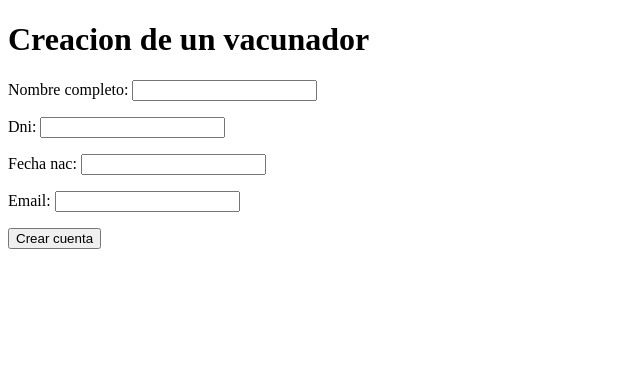
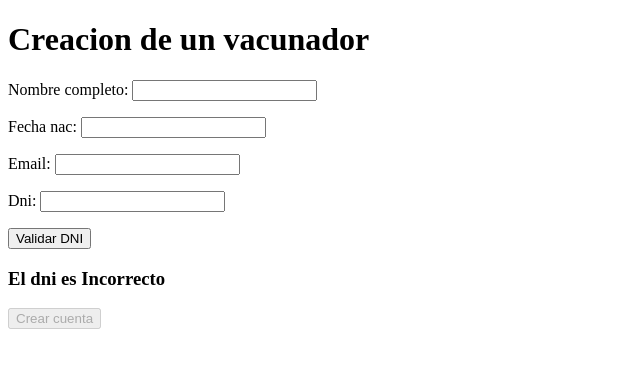
Before and after one commit to LautaroTorchia/VacunAssist-Grupo12, a Django app: page /administrator/create_vaccinator/ in a window 1280 px wide. Shown: the top 368 px of the page, without its empty margins (0-640 px from the left). Run offline with Django 4.2, Linux system fonts and the light colour scheme.

Commit message:
funcionalidad de crear vacunador+ validar dni casi terminada

```diff
--- a/src/VacunAssist/Vacunation_app/forms/creating_user_form.py
+++ b/src/VacunAssist/Vacunation_app/forms/creating_user_form.py
@@ -6,5 +6,7 @@ class CreatingUserForm(forms.ModelForm):
 
     class Meta:
         model = Usuario
-        fields = ["nombre_completo", "dni",
+        fields = ["nombre_completo",
         "fecha_nac", "email"]
+
+    dni=forms.CharField()
--- a/src/VacunAssist/Vacunation_app/models.py
+++ b/src/VacunAssist/Vacunation_app/models.py
@@ -1,8 +1,15 @@
 from django.db import models
 from  django.contrib.auth.models import AbstractUser
-from .constants import vacunas_opciones,vacunatorio_opciones
 from django.contrib.auth.models import (BaseUserManager)
-from django.core.exceptions import ValidationError
+from django.forms import ValidationError
+
+def validate_alpha(nombre):
+        if all(x.isalpha() or x.isspace() for x in nombre) and not nombre.isspace():
+            raise ValidationError (f"El nombre solo puede tener letras y espacios")
+
+def validate_decimal(dni):
+        if not dni.isdecimal():
+            raise ValidationError(f"El dni debe ser numerico")
 
 class CustomUserManager( BaseUserManager):#Cambiar para que se vea más como elde la página o create superuser
     def create_user(self,dni,password,nombre_completo,fecha_nac,email,clave,**extra_fields):
@@ -37,15 +44,9 @@ class CustomUserManager( BaseUserManager):#Cambiar para que se vea más como eld
         return self.create_user(dni,password, **extra_fields)
 
 
-def validate_decimal(dni):
-        if not dni.isdecimal():
-            raise ValidationError (f"El dni debe ser numerico")
 
-def validate_alpha(nombre):
-        if all(x.isalpha() or x.isspace() for x in nombre) and not nombre.isspace():
-            raise ValidationError (f"El nombre solo puede tener letras y espacios")
+class Usuario(AbstractUser):
 
-class Usuario (AbstractUser):
     first_name = None
     last_name = None
     username = None
@@ -59,10 +60,11 @@ class Usuario (AbstractUser):
     USERNAME_FIELD= 'dni'
     EMAIL_FIELD='email'
     is_active=True
+
     def get_full_name(self):
         return self.nombre_completo
     def __str__(self):
-        return self.get_full_name()+" "+self.dni+self.password
+        return "Nombre: "+self.get_full_name()+" DNI: "+self.dni
 
 class Paciente(models.Model):
     class Cantidad_dosis(models.IntegerChoices):
--- a/src/VacunAssist/Vacunation_app/templates/vaccinator_creation.html
+++ b/src/VacunAssist/Vacunation_app/templates/vaccinator_creation.html
@@ -6,7 +6,14 @@
 <form action="" method="post"> {% csrf_token %}
     {{ form.as_p }}
     <p></p>
-    <input type="submit" value="Crear cuenta">
+    <input type="submit"  name="dni-validation" value="Validar DNI">
+    {% if dni_validated  %}
+        <h3 color="green"> El dni esta validado</h3>
+        <input type="submit" name="create-account" value="Crear cuenta">
+    {% else %}
+        <h3 color="red"> El dni es Incorrecto</h3>
+        <input type="submit" name="create-account" value="Crear cuenta" disabled="true">
+    {% endif %}
 
 </form>
 
--- a/src/VacunAssist/Vacunation_app/views/administrator_view.py
+++ b/src/VacunAssist/Vacunation_app/views/administrator_view.py
@@ -1,12 +1,12 @@
 import random
-from django.shortcuts import render
-
+from django.shortcuts import redirect, render
 from Vacunation_app.forms.stock_form import StockForm
 from ..forms.creating_user_form import CreatingUserForm
 from ..models import VacunaEnVacunatorio, Vacunador, Vacunatorio
 import string
 from django.core.mail import send_mail
 from VacunAssist.settings import DEFAULT_FROM_EMAIL
+from ..custom_functions import check_dni
 
 
 def administrator_home_view(request):
@@ -18,31 +18,35 @@ def creating_vaccinator_view(request):
     letters = string.ascii_lowercase
     user_creation_form = CreatingUserForm(request.POST or None)
     success=False
+    dni_validated=False
 
+    if "dni-validation" in request.POST:
+        dni_validated=check_dni(request.POST["dni"])
+    else:
+        if user_creation_form.is_valid():
+            user_instance = user_creation_form.save()
+            password=''.join(random.choice(letters) for i in range(10))
+            user_instance.set_password(password)
+            user_instance.clave= ''.join(random.choice(letters) for i in range(4))
+            user_instance.dni=user_creation_form.cleaned_data.get("dni")
+            user_instance.save()
+            vaccinator_instance=Vacunador.objects.create(user=user_instance)
+            vaccinator_instance.save()
+            user_creation_form = CreatingUserForm()
+            success=True
 
-    if user_creation_form.is_valid():
-
-        user_instance = user_creation_form.save()
-        user_instance.contrasenia= ''.join(random.choice(letters) for i in range(10))
-        user_instance.clave= ''.join(random.choice(letters) for i in range(4))
-        user_instance.save()
-        vaccinator_instance=Vacunador.objects.create(user=user_instance)
-        vaccinator_instance.save()
-        user_creation_form = CreatingUserForm()
-        success=True
-
-        send_mail("Registro de vacunador a VacunAssist",
-        f"""Hola, {user_instance.nombre_completo}
-        Se ha registrado una cuenta en VacunAssist a su nombre aqui estan sus credenciales:
-        Contraseña: {user_instance.contrasenia}
-        clave:   {user_instance.clave}""",
-                DEFAULT_FROM_EMAIL,
-                [user_instance.email],
-                fail_silently=False)
-
+            send_mail("Registro de vacunador a VacunAssist",
+            f"""Hola, {user_instance.nombre_completo}
+            Se ha registrado una cuenta en VacunAssist a su nombre aqui estan sus credenciales:
+            Contraseña: {password}
+            clave:   {user_instance.clave}""",
+                    DEFAULT_FROM_EMAIL,
+                    [user_instance.email],
+                    fail_silently=False)
     context={
         "form": user_creation_form,
         "success": success,
+        "dni_validated":dni_validated
         }
 
     return render(request, "vaccinator_creation.html",context)
```
Also changed, not shown: src/VacunAssist/Vacunation_app/custom_functions.py (added, +8 -0 lines), src/VacunAssist/Vacunation_app/migrations/0001_initial.py.
